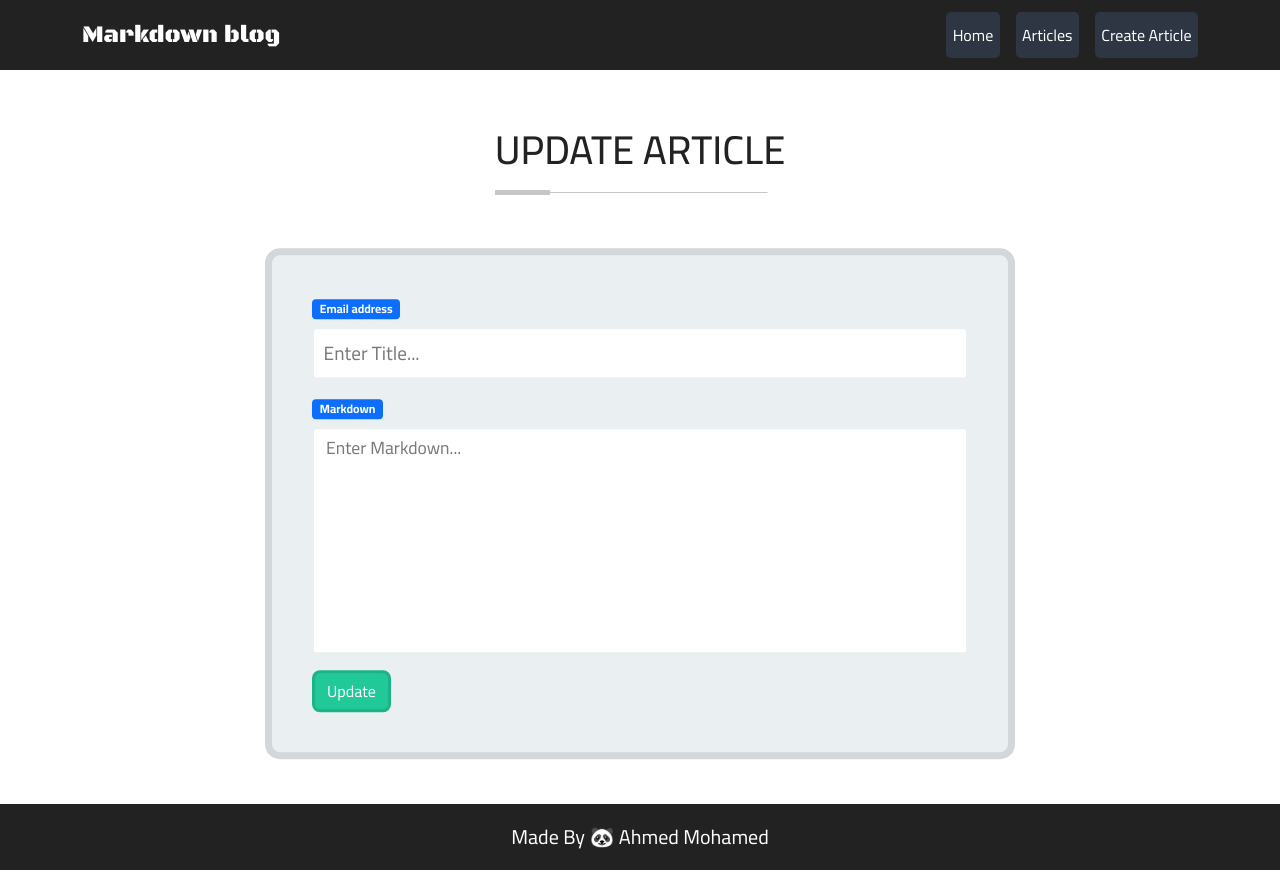
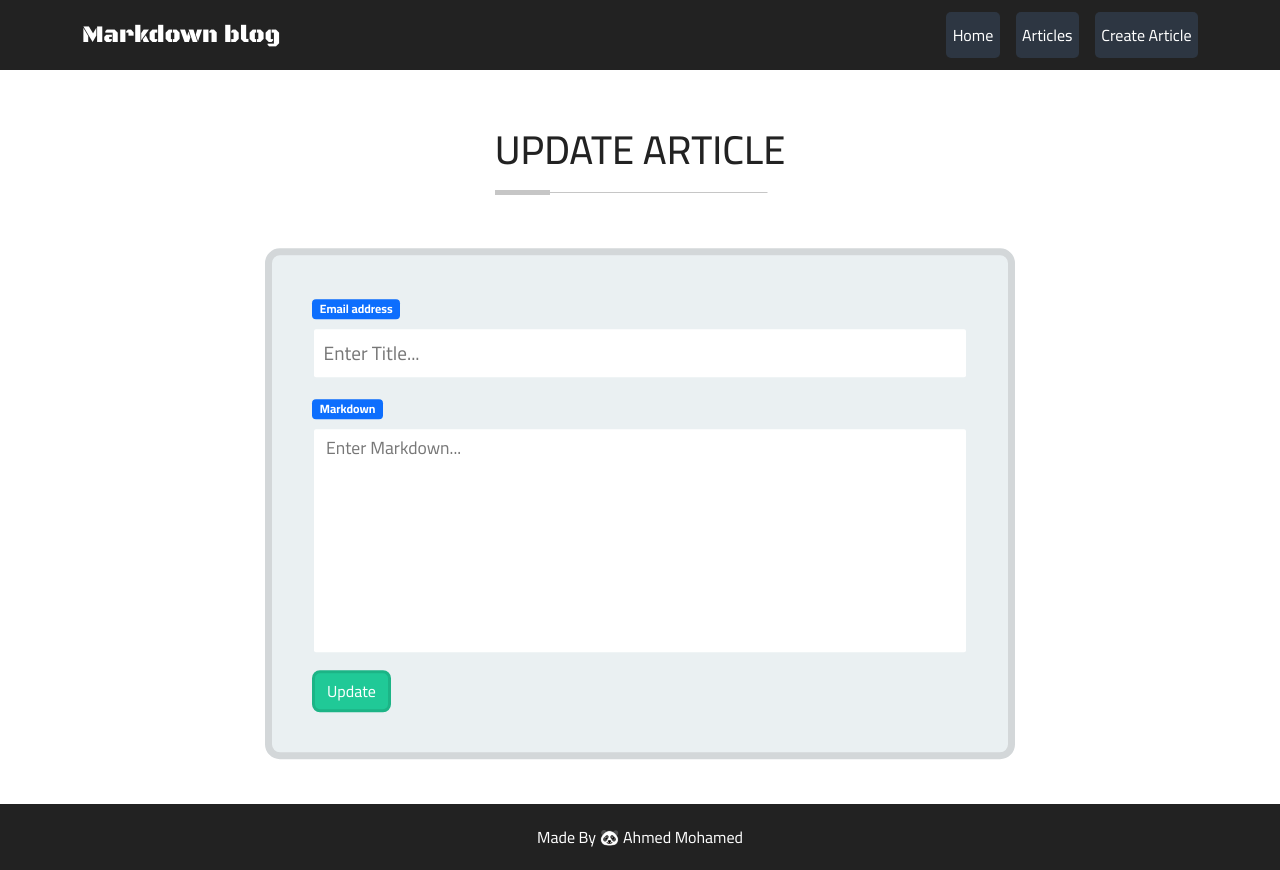
Before and after one commit to ahmedmohmd/markdown-blog, a React (Create React App) app: page /#/edit/1 in a window 1280 px wide. Built offline with nearby package versions, Linux system fonts and the light colour scheme; no server answers.

Commit message:
change footer style

```diff
--- a/src/styles/footer.module.scss
+++ b/src/styles/footer.module.scss
@@ -13,6 +13,5 @@
 
   .info {
     color: #fff;
-    font-size: 1.25rem;
   }
 }
```
